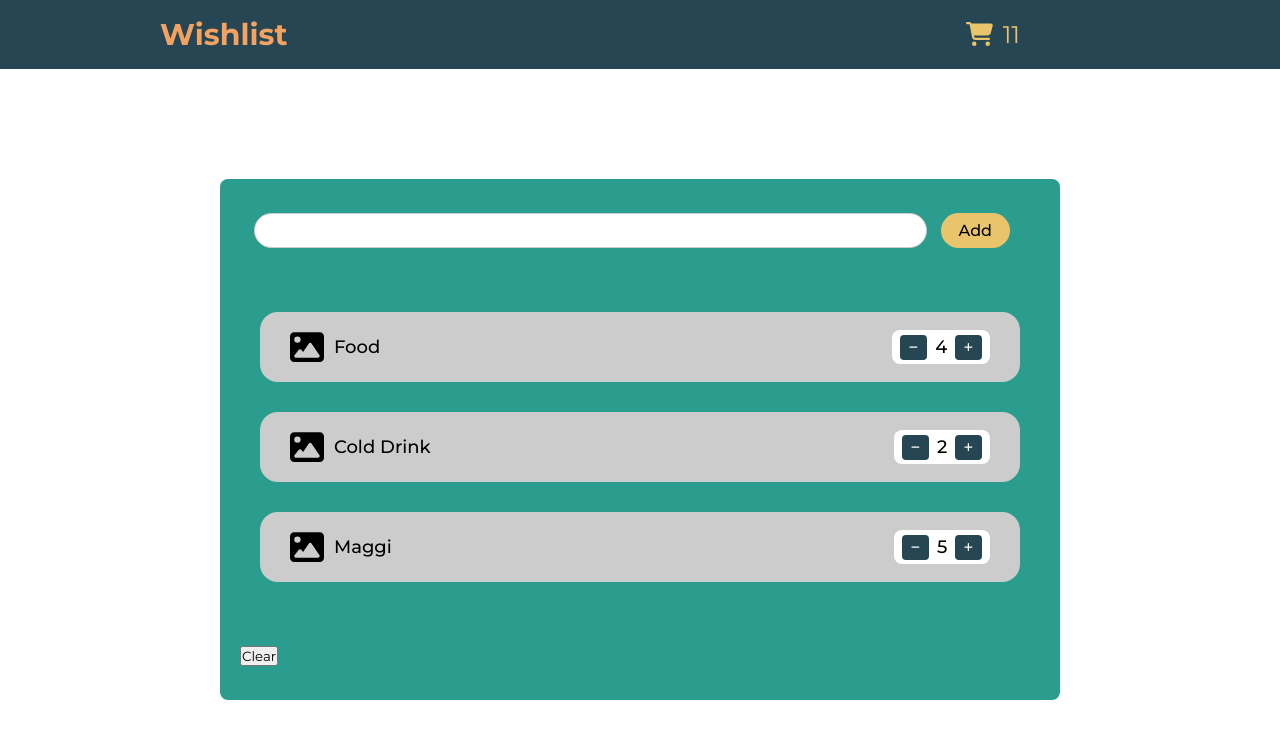
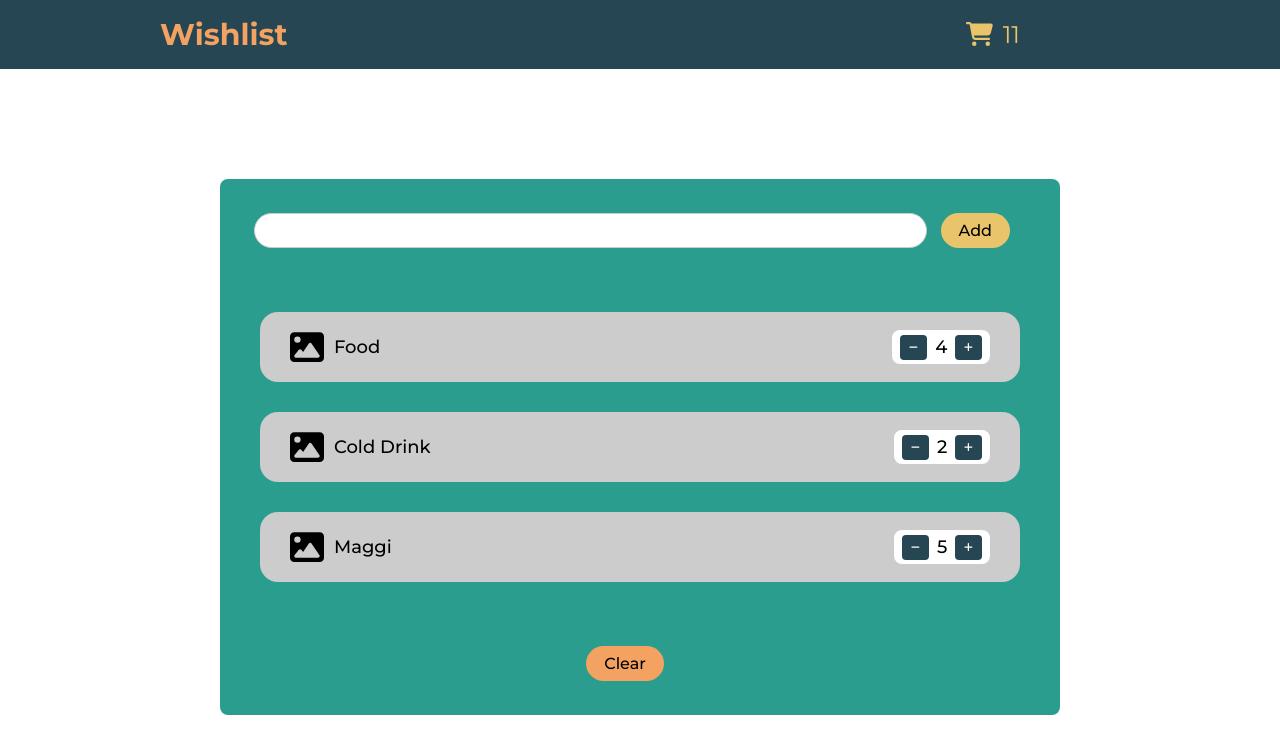
Before and after one commit to thegauravjha/redux_cart, a React (Create React App) app: page / in a window 1280 px wide. Shown: the top 754 px of the page. Built offline with nearby package versions, Linux system fonts and the light colour scheme.

Commit message:
Added CSS to clear button

```diff
--- a/src/App.css
+++ b/src/App.css
@@ -2,6 +2,7 @@
   margin: 0;
   padding: 0;
   font-family: "Montserrat", sans-serif;
+  user-select: none;
 }
 
 :root {
@@ -54,6 +55,7 @@
   margin-top: 100px;
   padding: 10px;
 }
+
 .main-container > .cart-container {
   background-color: var(--main-color2);
   width: 800px;
@@ -99,8 +101,29 @@
 }
 
 .cart-items {
-  /* background-color: yellow; */
   padding: 34px 20px;
+}
+
+.clear {
+  display: flex;
+  justify-content: center;
+}
+
+.clear > .clearBtn {
+  background-color: var(--text-color2);
+  border-radius: 18px;
+  border: none;
+  font-size: 16px;
+  font-weight: 500;
+  padding: 8px 18px;
+  margin-right: 30px;
+  cursor: pointer;
+  transition: 0.2s ease;
+}
+
+.clear > .clearBtn:hover {
+  background-color: var(--warning);
+  color: #fff;
 }
 
 .cart-items > .cart-item {
@@ -114,7 +137,6 @@
 
 /* item-name */
 .cart-item > .item-name {
-  /* background-color: yellow; */
   display: flex;
   align-items: center;
   width: 500px;
--- a/src/Cart.js
+++ b/src/Cart.js
@@ -26,7 +26,7 @@ const Cart = () => {
                     }
                 </div>
                 <div className="clear">
-                    <button type="button" onClick={() => dispatch(clearCart())}>Clear</button>
+                    <button type="button" className='clearBtn' onClick={() => dispatch(clearCart())}>Clear</button>
                 </div>
             </div>
         </div>
```
